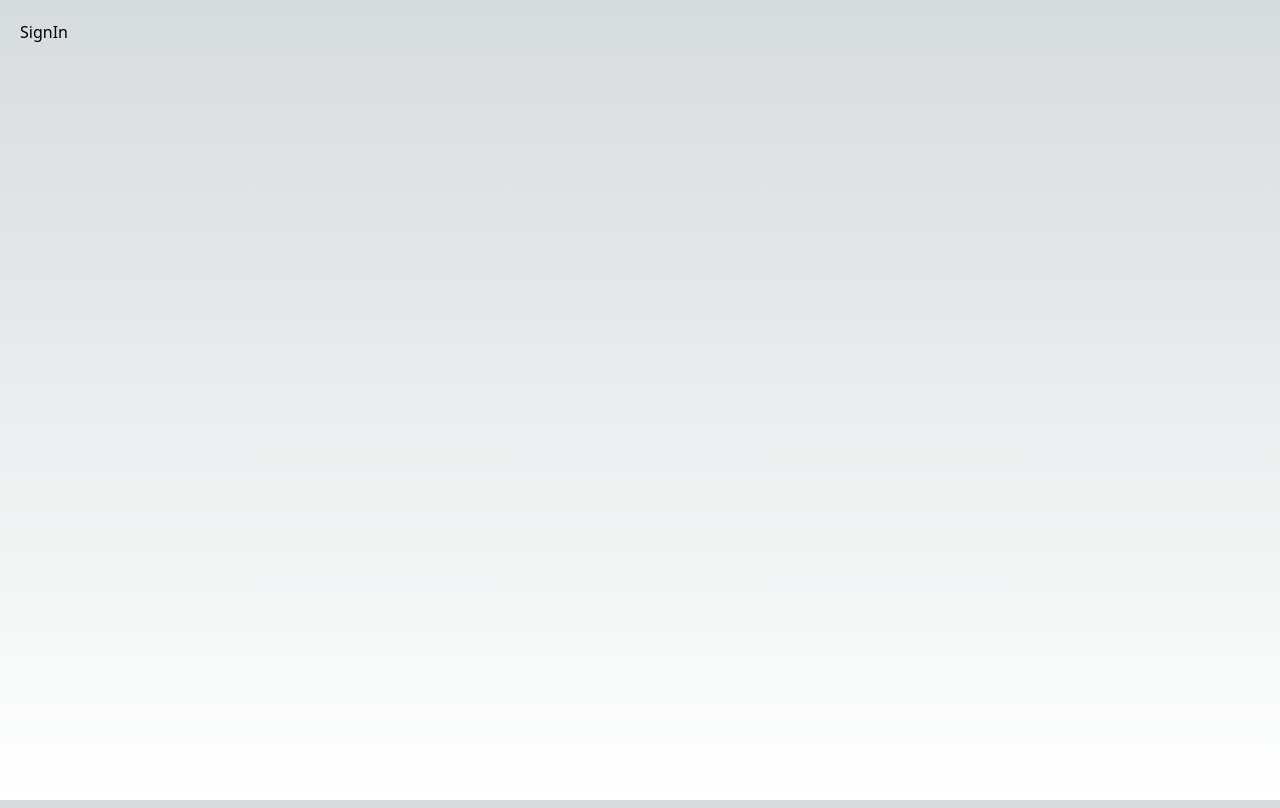
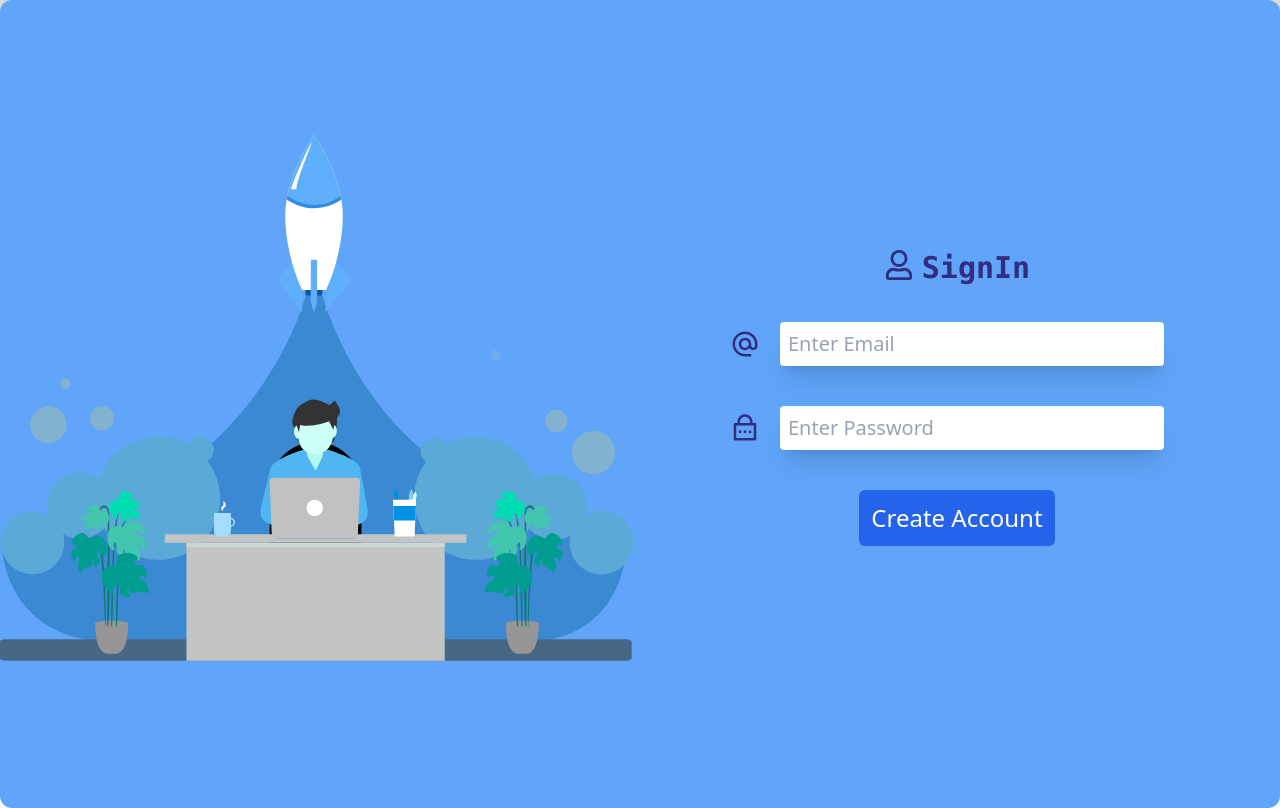
Before and after one commit to hasanashrafi/authentication-next, a Next.js app: page /signin in a window 1280 px wide. Built offline with nearby package versions, Linux system fonts and the light colour scheme.

Commit message:
create signin route and login form

```diff
--- a/pages/signin.js
+++ b/pages/signin.js
@@ -1,9 +1,62 @@
 import React from 'react'
+
+import { FaRegUser } from "react-icons/fa";
+import { MdOutlineAlternateEmail } from "react-icons/md";
+import { RiLockPasswordLine } from "react-icons/ri";
+
+
+import animationData from "../public/user.json"
+import Lottie from 'lottie-react';
+import Link from 'next/link';
+
 
 function SignIn() {
   return (
-    <div className='min-h-screen p-5' >
-    <h2>SignIn</h2>
+    <div className='min-w-screen min-h-screen '>
+
+      <div className='flex rounded-xl min-h-screen justify-center items-center bg-blue-400'>
+
+        <div className='flex mt-2 w-full  items-center '>
+          <Lottie animationData={animationData} className='w-full  h-full mb-5' play loop={true} />
+        </div>
+
+        <div className="w-full h-screen flex flex-col justify-center  p-3  mt-2">
+
+          <h3 className="flex justify-center gap-2 mb-4 text-center text-3xl font-semibold font-mono text-indigo-900">
+            <FaRegUser />  SignIn
+          </h3>
+
+          <div className=' flex justify-center items-center mx-auto'>
+            <MdOutlineAlternateEmail className='text-indigo-900 text-3xl' />
+            <input
+
+              type="text"
+              onChange={""}
+
+              placeholder="Enter Email"
+              className={`m-5 p-2 rounded text-gray-900 outline-none  w-96 text-xl shadow-xl`}
+            />
+          </div>
+
+          <div className='flex justify-center items-center mx-auto'>
+            <RiLockPasswordLine className='text-indigo-900 text-3xl ' />
+            <input
+              type="password"
+              name="password"
+              onChange={""}
+              placeholder="Enter Password"
+              className={`m-5 p-2 rounded text-gray-900 outline-none  w-96 text-xl shadow-xl `} />
+          </div>
+
+          <button
+            className='mx-auto w-full h-fit lg:w-fit   p-3 bg-blue-600 text-white rounded-md text-md lg:text-2xl m-4 my-5 hover:border hover:border-blue-600 hover:text-blue-700 hover:bg-white transition-all ease-in-out'>
+            <Link href='/signup'>
+              Create Account
+            </Link>
+          </button>
+        </div>
+
+      </div>
     </div>
   )
 }
```
